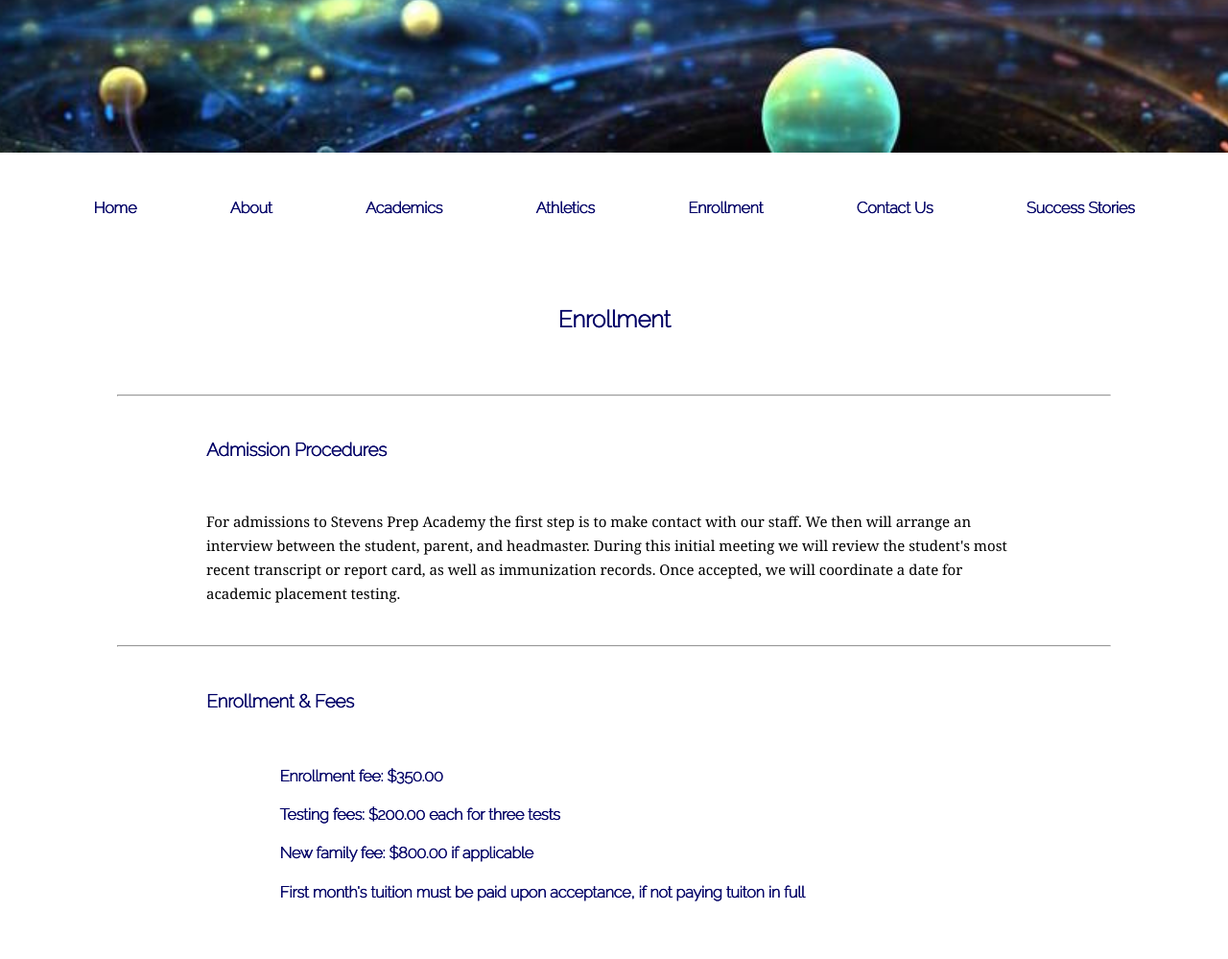
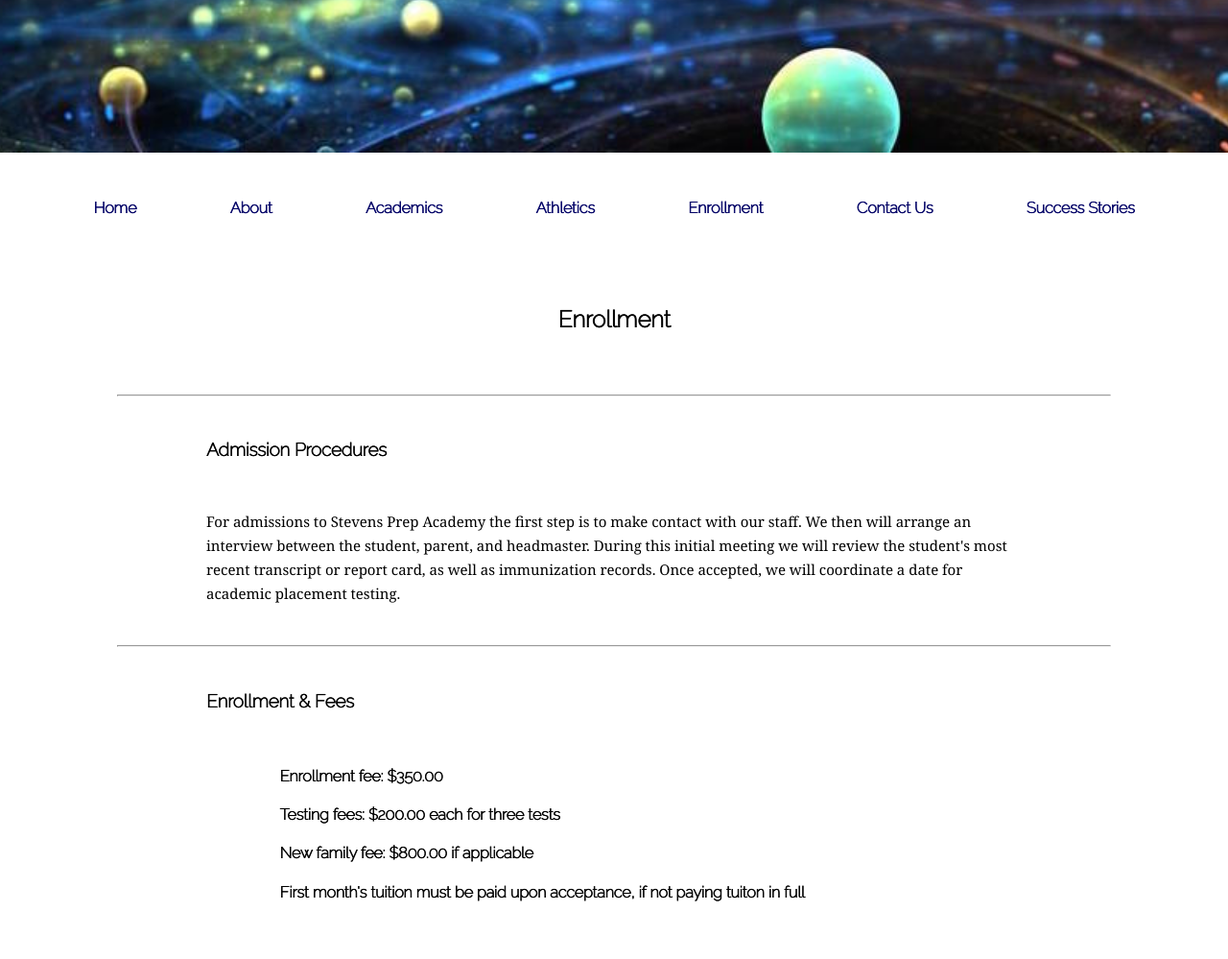
Before and after one commit to jtkaufman737/stevens_academy, a plain HTML site: page pages/enrollment.html in a window 1280 px wide. Shown: the top 999 px of the page at 96% size. Drawn offline with nearby package versions, Linux system fonts and the light colour scheme; a web font is replaced by a local one.

Commit message:
Pushing changes from wrong branch

```diff
--- a/pages/style.css
+++ b/pages/style.css
@@ -113,20 +113,17 @@ table{
 h1 {
 	font-family: 'Raleway', Helvetica, Arial, sans-serif;
   text-shadow: .5px 0;
-  color:#000066;
 
 }
 
 h2{
 	font-family: 'Raleway', Helvetica, Arial, sans-serif;
   text-shadow: .5px 0;
-  color:#000066;
 }
 
 h3{
 	font-family: 'Raleway', Helvetica, Arial, sans-serif;
   text-shadow: .5px 0;
-  color:#000066;
 }
 
 h4{
@@ -135,19 +132,16 @@ h4{
   align-items:left;
   align-self:left;
   text-shadow: .5px 0;
-  color:#000066;
 }
 
 h5{
 	font-family: 'Raleway', Helvetica, Arial, sans-serif;
   text-shadow: .5px 0;
-  color:#000066;
 }
 
 h6{
 	font-family: 'Raleway', Helvetica, Arial, sans-serif;
   text-shadow: .5px 0;
-  color:#000066;
 }
 
 
--- a/style.css
+++ b/style.css
@@ -92,39 +92,27 @@ table{
 
 h1 {
 	font-family: 'Raleway', Helvetica, Arial, sans-serif;
-  color:#000066;
-  text-shadow: .3px 0;
 
 }
 
 h2{
 	font-family: 'Raleway', Helvetica, Arial, sans-serif;
-  color:#000066;
-  text-shadow: .3px 0;
 }
 
 h3{
 	font-family: 'Raleway', Helvetica, Arial, sans-serif;
-  color:#000066;
-  text-shadow: .3px 0;
 }
 
 h4{
 	font-family: 'Raleway', Helvetica, Arial, sans-serif;
-  color:#000066;
-  text-shadow: .3px 0;
 }
 
 h5{
 	font-family: 'Raleway', Helvetica, Arial, sans-serif;
-  color:#000066;
-  text-shadow: .3px 0;
 }
 
 h6{
 	font-family: 'Raleway', Helvetica, Arial, sans-serif;
-  color:#000066;
-  text-shadow: .3px 0;
 }
 
 
```
